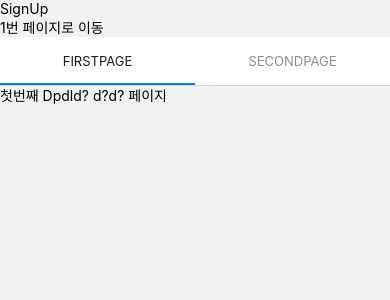
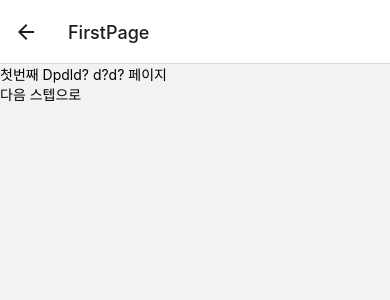
Before and after one commit to lmotp/otaku-app, a React Native app: screen /SignUp in a window 390 px wide. Shown: the top 300 px of the page. Built offline with nearby package versions, Linux system fonts and the light colour scheme.

Commit message:
SignUp Page Navigation Modify

```diff
--- a/package.json
+++ b/package.json
@@ -13,8 +13,10 @@
     "@react-navigation/material-top-tabs": "^6.5.1",
     "@react-navigation/native": "^6.0.16",
     "@react-navigation/native-stack": "^6.9.4",
+    "@react-navigation/stack": "^6.3.9",
     "react": "18.1.0",
     "react-native": "0.70.6",
+    "react-native-gesture-handler": "^2.8.0",
     "react-native-linear-gradient": "^2.6.2",
     "react-native-pager-view": "^6.1.2",
     "react-native-safe-area-context": "^4.4.1",
--- a/src/components/SignUp/FirstPage.tsx
+++ b/src/components/SignUp/FirstPage.tsx
@@ -1,10 +1,18 @@
+import {SignUpParamList} from '@/views/SignUp';
+import {NavigationProp, useNavigation} from '@react-navigation/native';
 import React from 'react';
-import {Text, View} from 'react-native';
+import {Pressable, Text, View} from 'react-native';
 
 function FirstPage() {
+  const navigation = useNavigation<NavigationProp<SignUpParamList>>();
+  const onPressNextStep = () => navigation.navigate('SecondPage');
+
   return (
     <View>
       <Text>첫번째 Dpdld? d?d? 페이지</Text>
+      <Pressable>
+        <Text onPress={onPressNextStep}>다음 스텝으로</Text>
+      </Pressable>
     </View>
   );
 }
--- a/src/components/SignUp/SecondPage.tsx
+++ b/src/components/SignUp/SecondPage.tsx
@@ -1,10 +1,20 @@
+import {SignUpParamList} from '@/views/SignUp';
+import {NavigationProp, useNavigation} from '@react-navigation/native';
 import React from 'react';
-import {Text, View} from 'react-native';
+import {Pressable, Text, View} from 'react-native';
 
 function SecondPage() {
+  const navigation = useNavigation<NavigationProp<SignUpParamList>>();
+  const onPressBackStep = () => {
+    navigation.goBack();
+  };
+
   return (
     <View>
       <Text>SecondPage</Text>
+      <Pressable onPress={onPressBackStep}>
+        <Text>뒤로가기</Text>
+      </Pressable>
     </View>
   );
 }
--- a/src/views/SignUp.tsx
+++ b/src/views/SignUp.tsx
@@ -1,35 +1,23 @@
-import {MaterialTopTabBarProps} from '@react-navigation/material-top-tabs';
-import {Pressable, Text, View} from 'react-native';
-import {createMaterialTopTabNavigator} from '@react-navigation/material-top-tabs';
 import FirstPage from '@/components/SignUp/FirstPage';
 import SecondPage from '@/components/SignUp/SecondPage';
+import {createStackNavigator, TransitionPresets} from '@react-navigation/stack';
 
 export type SignUpParamList = {
   FirstPage: undefined;
   SecondPage: undefined;
 };
 
-type SignUpScreenProps = MaterialTopTabBarProps;
-
-function SignUp({navigation}: SignUpScreenProps) {
-  const Tabs = createMaterialTopTabNavigator();
-
-  const onPressToSurvey = () => {
-    navigation.navigate('FirstPage');
-  };
-
+const Stack = createStackNavigator();
+function SignUp({}) {
   return (
-    <View>
-      <Text>SignUp</Text>
-      <Pressable onPress={onPressToSurvey}>
-        <Text>1번 페이지로 이동</Text>
-      </Pressable>
-
-      <Tabs.Navigator>
-        <Tabs.Screen name="FirstPage" component={FirstPage} />
-        <Tabs.Screen name="SecondPage" component={SecondPage} />
-      </Tabs.Navigator>
-    </View>
+    <Stack.Navigator
+      screenOptions={{
+        headerMode: 'float',
+        ...TransitionPresets.SlideFromRightIOS,
+      }}>
+      <Stack.Screen name="FirstPage" component={FirstPage} />
+      <Stack.Screen name="SecondPage" component={SecondPage} />
+    </Stack.Navigator>
   );
 }
 
```
Also changed, not shown: 1 other file (tests, documents, lock files or other folders).
